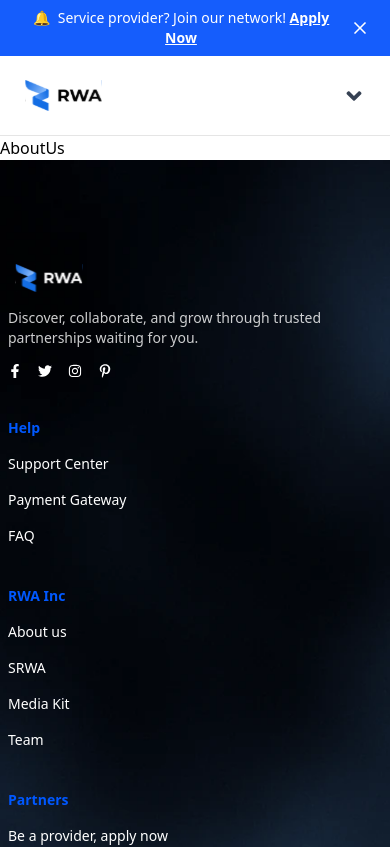
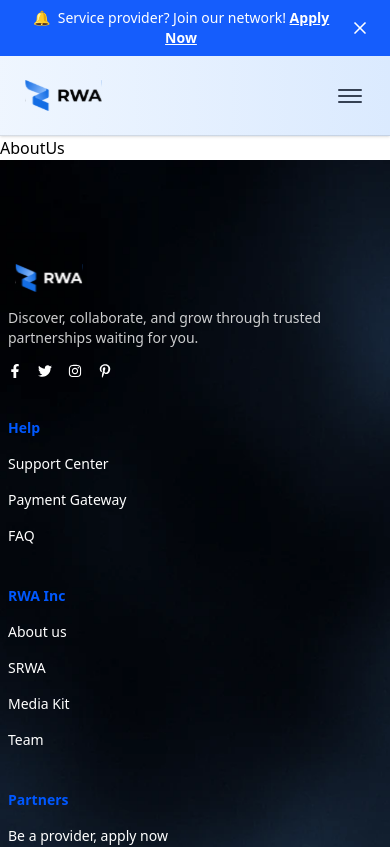
Before and after one commit to ShowyCone/portal-partner-v2, a Next.js app: page /aboutus in a window 390 px wide. Shown: the top 847 px of the page. Built offline with nearby package versions, Linux system fonts and the light colour scheme.

Commit message:
Refactor Header component for improved readability and maintainability

```diff
--- a/src/components/layout/Header.tsx
+++ b/src/components/layout/Header.tsx
@@ -3,7 +3,7 @@ import React, { useEffect, useState, useRef } from 'react'
 import { motion, AnimatePresence } from 'framer-motion'
 import Link from 'next/link'
 import { usePathname, useRouter } from 'next/navigation'
-import { FaUserCircle, FaAngleDown } from 'react-icons/fa'
+import { FaUserCircle, FaAngleDown, FaTimes } from 'react-icons/fa'
 
 const Header: React.FC = () => {
   const [logged, setLogged] = useState<boolean>(false)
@@ -26,27 +26,48 @@ const Header: React.FC = () => {
 
   return (
     <motion.header
-      className='w-full min-h-20 px-6 flex justify-between items-center border-b-1 border-black/10 md:px-10 lg:px-16 relative'
+      className='w-full min-h-20 px-6 flex justify-between items-center border-b-1 border-black/10 md:px-10 lg:px-16 relative bg-gradient-to-r from-blue-50 to-blue-100 shadow-sm'
       initial={{ opacity: 0, y: -20 }}
       animate={{ opacity: 1, y: 0 }}
       transition={{ duration: 0.6, ease: 'easeOut' }}
+      whileHover={{ scale: 1.01 }}
     >
       <div className='flex items-center justify-between w-full md:w-auto'>
         <Link href='/' passHref>
-          <img
+          <motion.img
             src='/rwamainlogo.svg'
             alt='Logo'
             className='h-8 object-contain'
+            whileHover={{ scale: 1.1 }}
+            transition={{ duration: 0.3, ease: 'easeInOut' }}
           />
         </Link>
 
         {/* Mobile menu toggle */}
-        <button
-          className='md:hidden text-gray-700 hover:text-rwa focus:outline-none'
+        <motion.button
+          className='md:hidden text-gray-700 hover:text-rwa focus:outline-none flex flex-col justify-center items-center relative w-8 h-8'
           onClick={() => setMenuOpen(!menuOpen)}
+          whileTap={{ scale: 0.9 }}
         >
-          <FaAngleDown size={24} />
-        </button>
+          <motion.span
+            className='absolute w-6 h-0.5 bg-gray-700 rounded'
+            initial={{ rotate: 0, y: -6 }}
+            animate={{ rotate: menuOpen ? 45 : 0, y: menuOpen ? 0 : -6 }}
+            transition={{ duration: 0.3, ease: 'easeInOut' }}
+          />
+          <motion.span
+            className='absolute w-6 h-0.5 bg-gray-700 rounded'
+            initial={{ opacity: 1 }}
+            animate={{ opacity: menuOpen ? 0 : 1 }}
+            transition={{ duration: 0.3, ease: 'easeInOut' }}
+          />
+          <motion.span
+            className='absolute w-6 h-0.5 bg-gray-700 rounded'
+            initial={{ rotate: 0, y: 6 }}
+            animate={{ rotate: menuOpen ? -45 : 0, y: menuOpen ? 0 : 6 }}
+            transition={{ duration: 0.3, ease: 'easeInOut' }}
+          />
+        </motion.button>
       </div>
 
       {/* Navigation for larger screens */}
@@ -74,19 +95,23 @@ const Header: React.FC = () => {
           <AddressIndicator />
         ) : (
           <>
+            <motion.div whileHover={{ scale: 1.05 }}>
               <Link
                 href='/login'
                 className='text-gray-700 hover:text-rwa cursor-pointer transition-colors duration-200 font-medium'
               >
                 Sign In
               </Link>
+            </motion.div>
 
+            <motion.div whileHover={{ scale: 1.05 }}>
               <Link
                 href='/signup'
                 className='bg-rwa text-white px-4 py-2 rounded-md hover:bg-blue-700 transition-colors duration-200 font-medium'
               >
                 Sign Up
               </Link>
+            </motion.div>
           </>
         )}
       </div>
```
Lines whose indentation alone changed are shown as unchanged.
